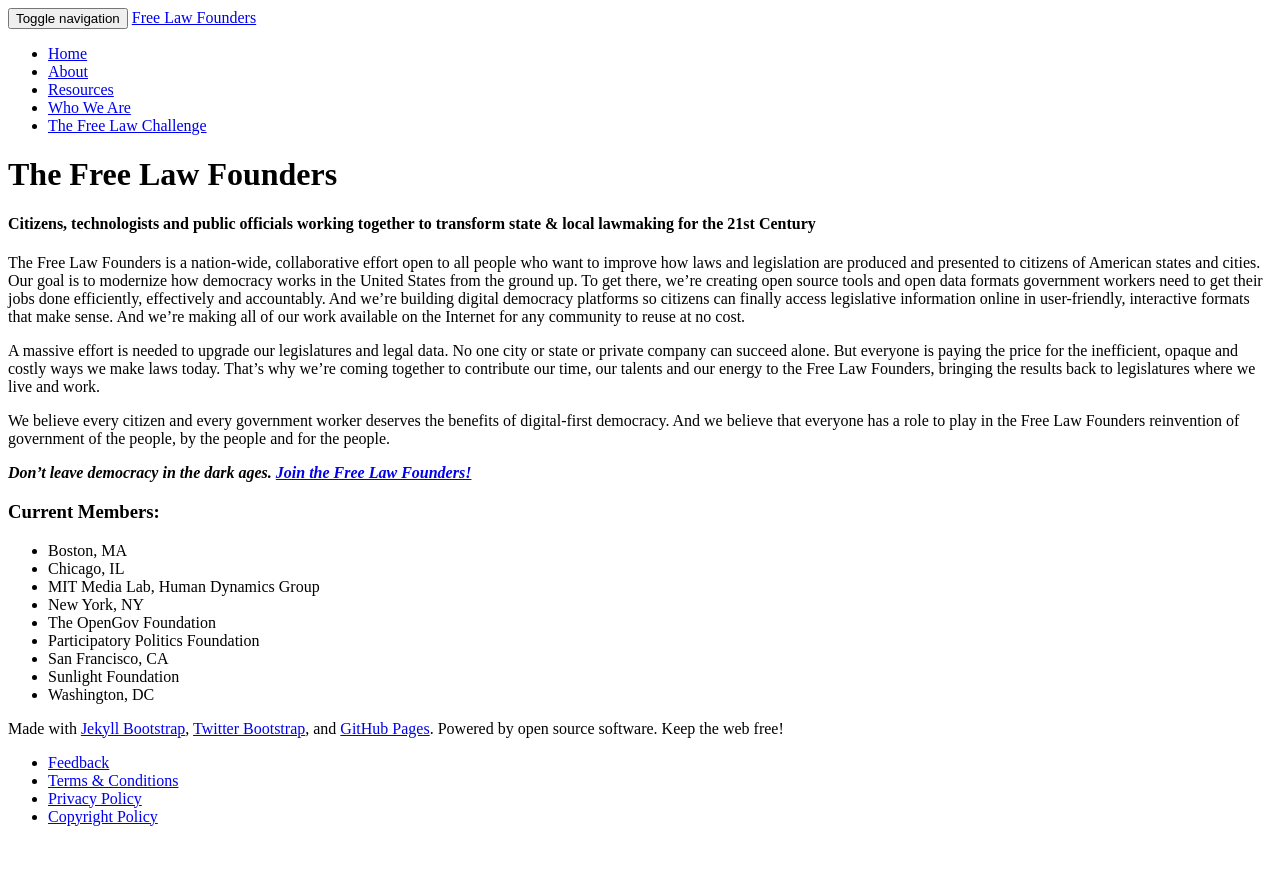
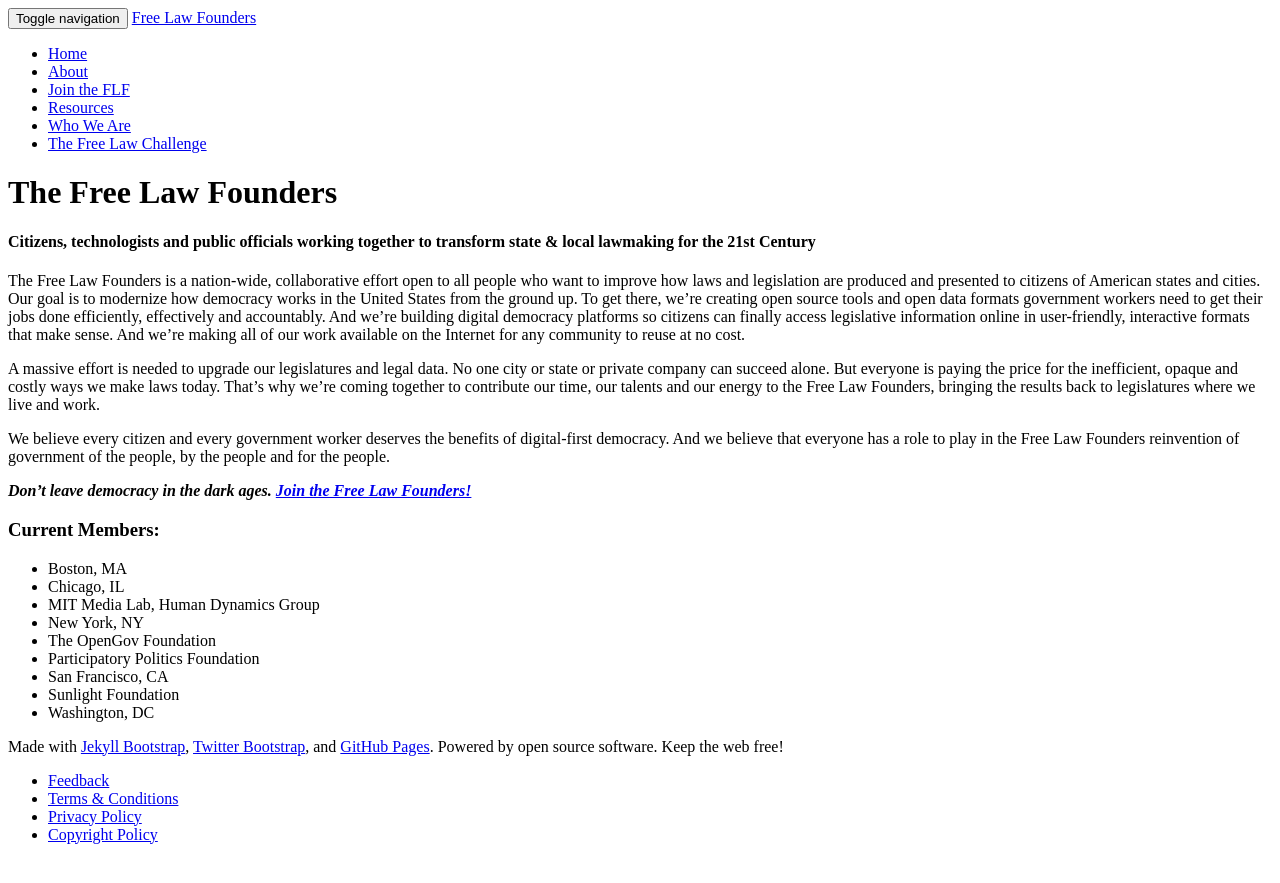
Before and after one commit to opengovfoundation/free-law-founders-site, a Jekyll site: the page built from index.md, in a window 1280 px wide. Shown: the top 883 px of the page. Built offline with Jekyll 4.4.1, drawn with Linux system fonts in a browser that asks for light colours; nearby versions of some CDN libraries.

Commit message:
Update _config.yml

```diff
--- a/_config.yml
+++ b/_config.yml
@@ -12,6 +12,11 @@ topbar:
   -
     url : '/about/'
     title : 'About'
+
+  -
+
+    url : '/join-the-flf/'
+    title : 'Join the FLF'
 
   -
     url : '/resources/'
```
